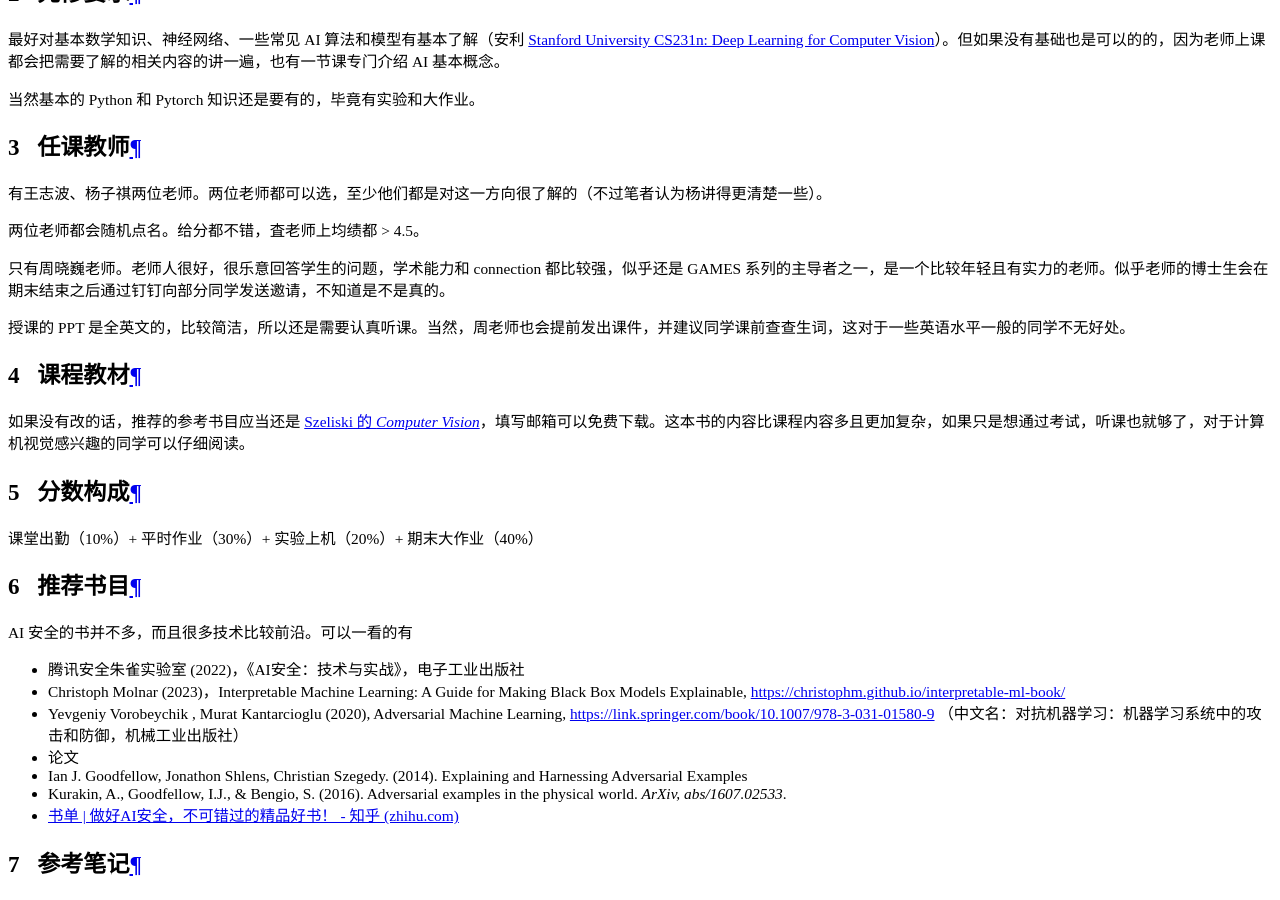
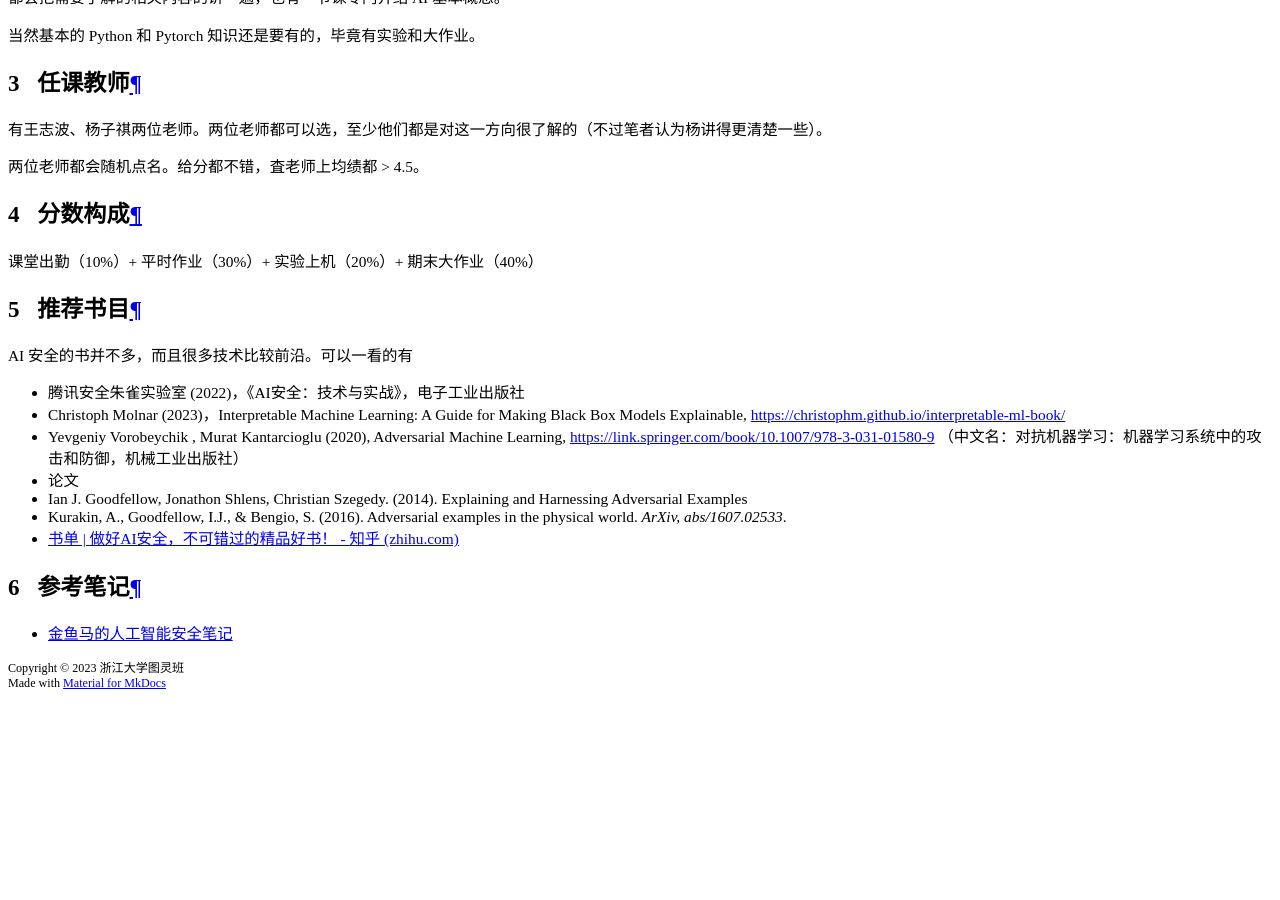
Before and after one commit to ZJU-Turing/TuringCourses, an MkDocs documentation site: the page built from docs/major_mandatory/ai_security/index.md, in a window 1280 px wide and 900 px high, scrolled down 18681 px. Built offline with MkDocs 1.6.1 and Material for MkDocs 9.7.7, drawn with Linux system fonts in a browser that asks for light colours; comment, search, counter and statistics services are not loaded; after the commit the page ends 19380 px from its top, so only the background shows below that.

Commit message:
Update AI Security

```diff
--- a/docs/major_mandatory/ai_security/index.md
+++ b/docs/major_mandatory/ai_security/index.md
@@ -44,20 +44,12 @@
 
 两位老师都会随机点名。给分都不错，査老师上均绩都 > 4.5。
 
-只有周晓巍老师。老师人很好，很乐意回答学生的问题，学术能力和 connection 都比较强，似乎还是 GAMES 系列的主导者之一，是一个比较年轻且有实力的老师。似乎老师的博士生会在期末结束之后通过钉钉向部分同学发送邀请，不知道是不是真的。
-
-授课的 PPT 是全英文的，比较简洁，所以还是需要认真听课。当然，周老师也会提前发出课件，并建议同学课前查查生词，这对于一些英语水平一般的同学不无好处。
-
-## 课程教材
-
-如果没有改的话，推荐的参考书目应当还是 [Szeliski 的 *Computer Vision*](http://szeliski.org/Book/)，填写邮箱可以免费下载。这本书的内容比课程内容多且更加复杂，如果只是想通过考试，听课也就够了，对于计算机视觉感兴趣的同学可以仔细阅读。
 
 ## 分数构成
 
 课堂出勤（10%）+ 平时作业（30%）+ 实验上机（20%）+ 期末大作业（40%）
 
 ## 推荐书目
-
 
 
 AI 安全的书并不多，而且很多技术比较前沿。可以一看的有
```
